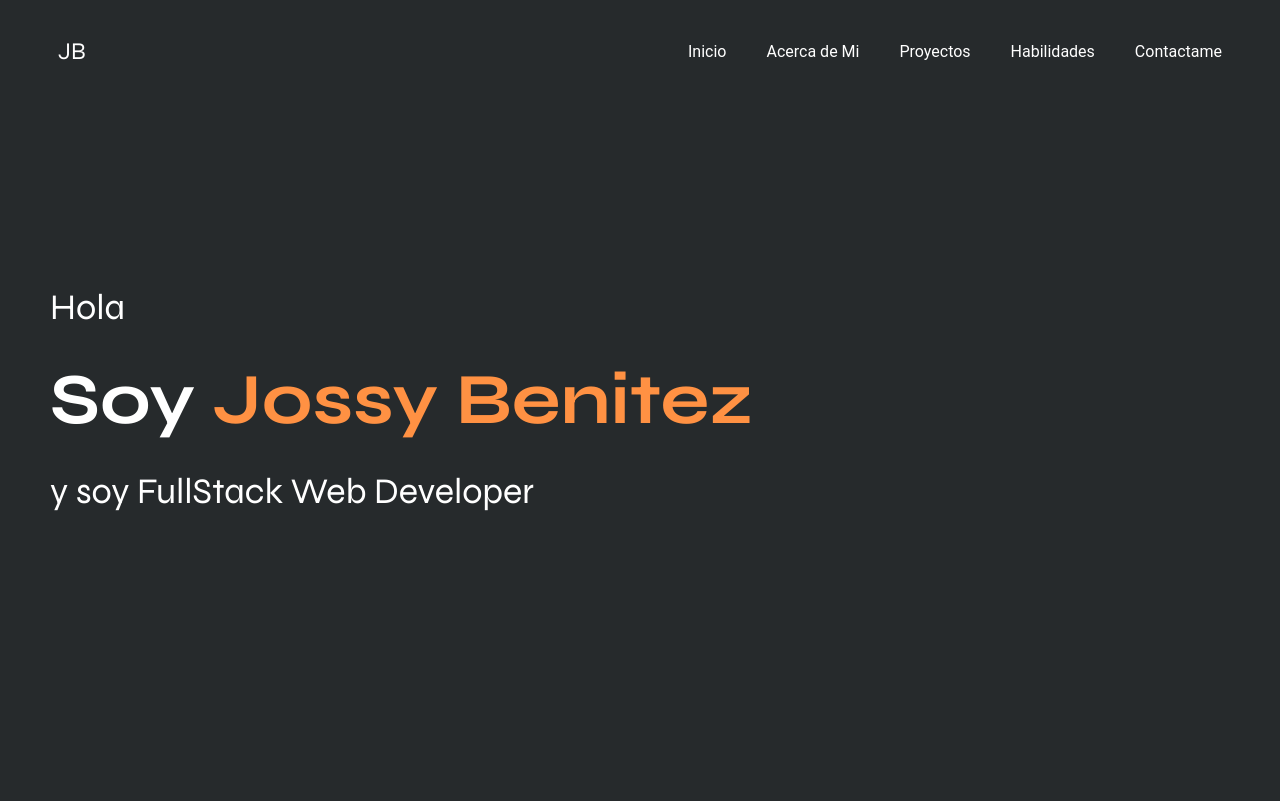
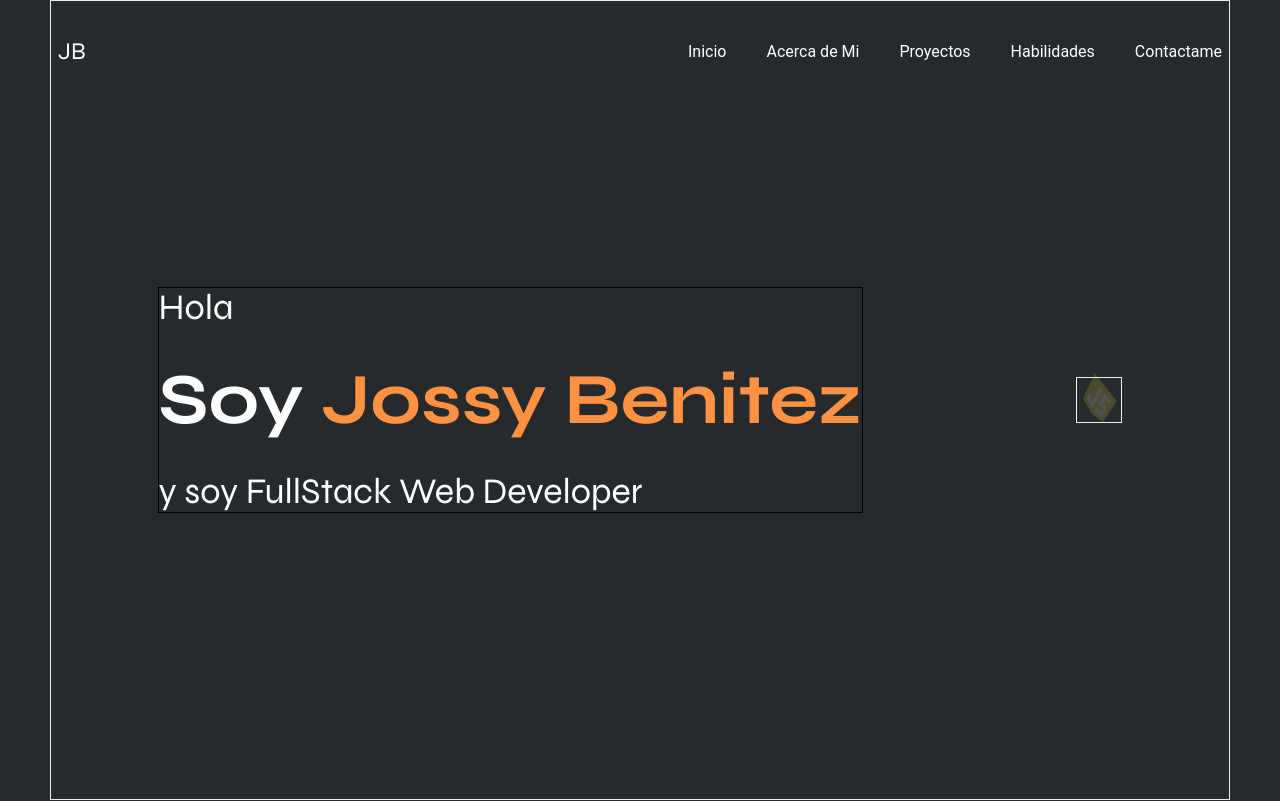
Before and after one commit to JossyBR/portafolio, a React (Vite) app: page / in a window 1280 px wide. Shown: the top 801 px of the page. Built offline with nearby package versions, Linux system fonts and the light colour scheme.

Commit message:
animaciónes en inicio lista - falta mapear las imagenes para minimizar codigo

```diff
--- a/index.html
+++ b/index.html
@@ -15,6 +15,11 @@
       crossorigin="anonymous"
       referrerpolicy="no-referrer"
     />
+    <!-- animaciones -->
+    <link
+    rel="stylesheet"
+    href="https://cdnjs.cloudflare.com/ajax/libs/animate.css/4.1.1/animate.min.css"
+  />
     <title>JB</title>
   </head>
   <body>
--- a/src/assets/index.js
+++ b/src/assets/index.js
@@ -11,6 +11,7 @@ import react from "./habilidades/react.svg";
 import node from "./habilidades/node.svg";
 import redux from "./habilidades/redux.svg";
 import figma from "./habilidades/figma.svg";
+import javascript from "./habilidades/javascript.svg";
 
 export {
   huellitas,
@@ -23,4 +24,5 @@ export {
   node,
   redux,
   figma,
+  javascript,
 };
--- a/src/components/Inicio/Inicio.jsx
+++ b/src/components/Inicio/Inicio.jsx
@@ -1,25 +1,147 @@
-import React from "react";
-import { Button } from "@material-tailwind/react";
+// import React from "react";
+// import { Button, Image } from "@material-tailwind/react";
+// import Prueba from "../../assets/habilidades/figma.svg";
+// import styles from "./inicio.module.css";
+// import { css, html, react, node, redux, figma } from "../../assets";
+
+// const Inicio = () => {
+//   // //Para descargar el CV
+//   // const handleDownloadCV = () => {
+//   //   const link = document.createElement("a"); //se crea un elemento "a"
+//   //   link.href = CV; //se establece el atirubuto Href, pasandole la URL del documento en este "CV"
+//   //   link.download = "CV_Joselin_Benitez.pdf"; //Se asigna el atributo download con un nombre personalizado para la descarga en este caso "CV_Joselin_Benitez.pdf"
+//   //   link.click(); //Se tuiliza el metodo Click
+//   // };
+
+//   return (
+//     <div className="min-h-screen flex flex-row items-center justify-around border">
+//       <div className="border border-black">
+//         <h1 className="text-4xl animate__animated animate__slideInLeft">
+//           Hola <br />{" "}
+//           <span className="text-7xl leading-loose font-bold">
+//             Soy <span className="text-[#FF9143] ">Jossy Benitez</span>
+//           </span>
+//           <br /> y soy FullStack Web Developer{" "}
+//         </h1>
+//       </div>
+//       <div className={`${styles.targetParentElement} border relative`}>
+//         <img
+//           src={Prueba}
+//           className={`${styles.yourAnimation} ${styles.image} w-11 h-11 top-0 absolute`}
+//           alt="Imagen 1"
+//         />
+//         <img
+//           src={css}
+//           className={`${styles.yourAnimation} ${styles.image} w-11 h-11 top-0 absolute`}
+//           alt="Imagen 2"
+//         />
+//         <img
+//           src={html}
+//           className={`${styles.yourAnimation} ${styles.image} w-11 h-11 top-0 absolute`}
+//           alt="Imagen 3"
+//         />
+//         <img
+//           src={react}
+//           className={`${styles.yourAnimation} ${styles.image} w-11 h-11 top-0 `}
+//           alt="Imagen 4"
+//         />
+//       </div>
+//     </div>
+//   );
+// };
+
+// export default Inicio;
+
+import React, { useState, useEffect } from "react";
+import { Button, Image } from "@material-tailwind/react";
+import Prueba from "../../assets/habilidades/figma.svg";
+import styles from "./inicio.module.css";
+import { css, html, javascript, react, node, redux, figma } from "../../assets";
 
 const Inicio = () => {
-  // //Para descargar el CV
-  // const handleDownloadCV = () => {
-  //   const link = document.createElement("a"); //se crea un elemento "a"
-  //   link.href = CV; //se establece el atirubuto Href, pasandole la URL del documento en este "CV"
-  //   link.download = "CV_Joselin_Benitez.pdf"; //Se asigna el atributo download con un nombre personalizado para la descarga en este caso "CV_Joselin_Benitez.pdf"
-  //   link.click(); //Se tuiliza el metodo Click
-  // };
+  // Estado para almacenar el número de la imagen actual
+  const [currentImage, setCurrentImage] = useState(1);
+
+  useEffect(() => {
+    const animationDuration = 3000; // Duración de la animación en milisegundos
+
+    // Función que se ejecuta en cada iteración del intervalo
+    const loopAnimation = () => {
+      // Incrementa el número de la imagen actual en un bucle entre 1 y 4
+      setCurrentImage((prev) => (prev % 7) + 1); // Hace un bucle entre 1 y 4
+    };
+
+    // Configura un intervalo para ejecutar la animación
+    const intervalId = setInterval(loopAnimation, animationDuration);
+
+    // Limpieza del intervalo para evitar fugas de memoria
+    return () => {
+      clearInterval(intervalId);
+    };
+  }, []);
 
   return (
-    <div className="min-h-screen flex flex-row items-center">
-      <div>
-        <h1 className="text-4xl">
+    <div className="min-h-screen flex flex-row items-center justify-around border">
+      <div className="border border-black">
+        <h1 className="text-4xl animate__animated animate__slideInLeft">
           Hola <br />{" "}
           <span className="text-7xl leading-loose font-bold">
-            Soy <span className="text-[#FF9143]">Jossy Benitez</span>
+            Soy <span className="text-[#FF9143] ">Jossy Benitez</span>
           </span>
           <br /> y soy FullStack Web Developer{" "}
         </h1>
+      </div>
+      <div className={`${styles.targetParentElement} border relative`}>
+        <img
+          src={css}
+          className={`${styles.yourAnimation} w-11 h-11 top-0 absolute ${
+            // Si currentImage es 1, no se aplica la clase hideImage, de lo contrario, se aplica
+            currentImage === 1 ? "" : styles.hideImage
+          }`}
+          alt="Imagen 1"
+        />
+        <img
+          src={html}
+          className={`${styles.yourAnimation} w-11 h-11 top-0 absolute ${
+            currentImage === 2 ? "" : styles.hideImage
+          }`}
+          alt="Imagen 2"
+        />
+        <img
+          src={javascript}
+          className={`${styles.yourAnimation} w-11 h-11 top-0 absolute ${
+            currentImage === 3 ? "" : styles.hideImage
+          }`}
+          alt="Imagen 3"
+        />
+        <img
+          src={react}
+          className={`${styles.yourAnimation} w-11 h-11 top-0 absolute ${
+            currentImage === 4 ? "" : styles.hideImage
+          }`}
+          alt="Imagen 4"
+        />
+        <img
+          src={node}
+          className={`${styles.yourAnimation} w-11 h-11 top-0 absolute ${
+            currentImage === 5 ? "" : styles.hideImage
+          }`}
+          alt="Imagen 5"
+        />
+        <img
+          src={redux}
+          className={`${styles.yourAnimation} w-11 h-11 top-0 absolute ${
+            currentImage === 6 ? "" : styles.hideImage
+          }`}
+          alt="Imagen 6"
+        />
+        <img
+          src={figma}
+          className={`${styles.yourAnimation} w-11 h-11 top-0 ${
+            currentImage === 7 ? "" : styles.hideImage
+          }`}
+          alt="Imagen 7"
+        />
       </div>
     </div>
   );
--- /dev/null
+++ b/src/components/Inicio/inicio.module.css
@@ -0,0 +1,31 @@
+@keyframes yourAnimation {
+  0% {
+    transform: rotate3d(1, 1, 1, 0deg);
+    opacity: 0;
+  }
+  100% {
+    transform: rotate3d(1, 1, 1, 360deg);
+    opacity: 1;
+  }
+}
+
+.yourAnimation {
+  animation: yourAnimation 3s linear 0s infinite normal none;
+  perspective: 500px;
+  backface-visibility: visible;
+}
+
+.targetParentElement {
+  perspective: 500px;
+  perspective-origin: center;
+}
+
+/* Nueva clase para ocultar la imagen */
+.hideImage {
+  visibility: hidden;
+  opacity: 0;
+}
+
+/* .image {
+  animation: yourAnimation 3s linear 0s infinite normal none;
+} */
```
Also changed, not shown: src/assets/habilidades/javascript.svg (added), src/components/Acerca/acerca.module.css (line endings or trailing spaces).
